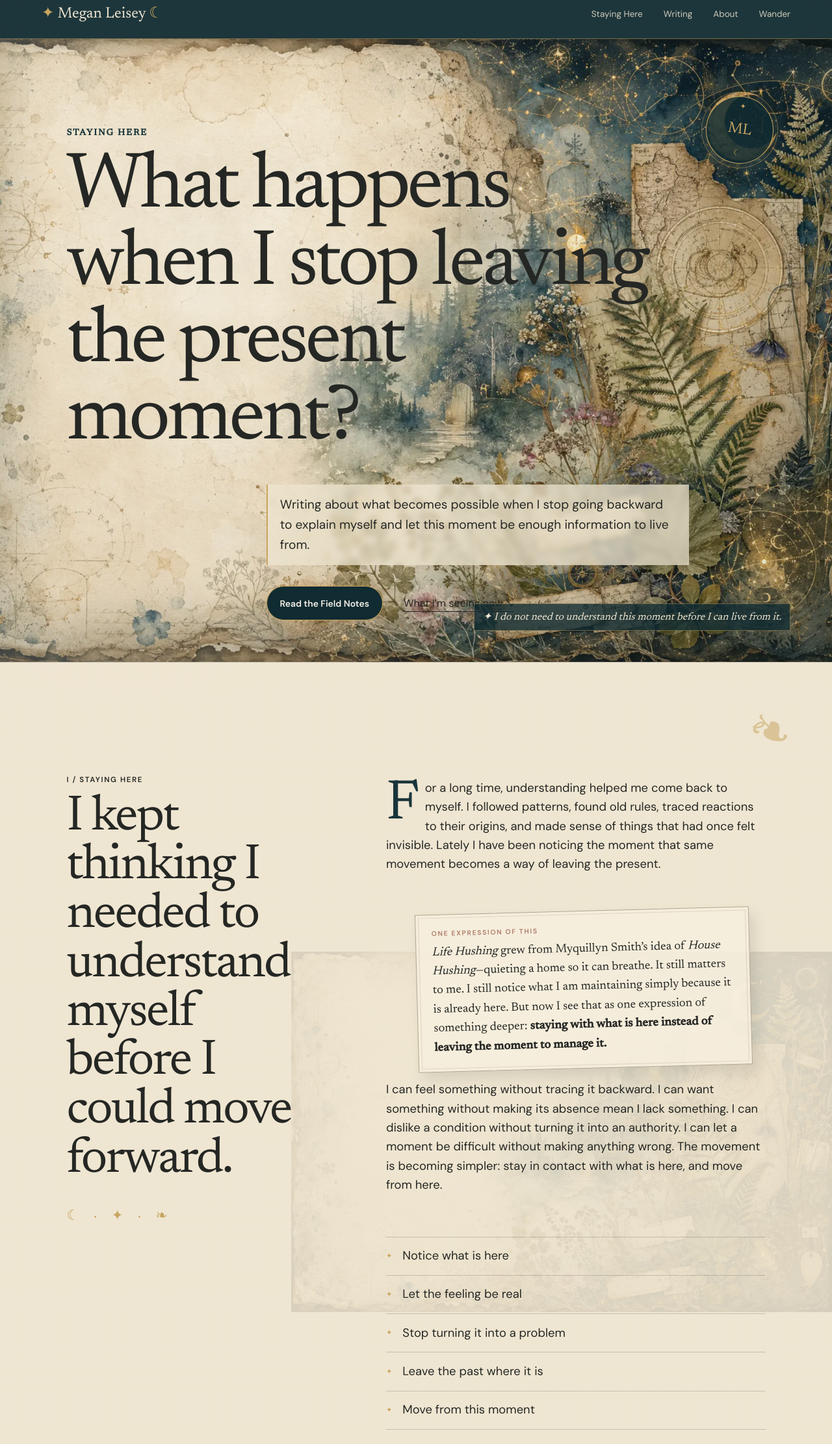
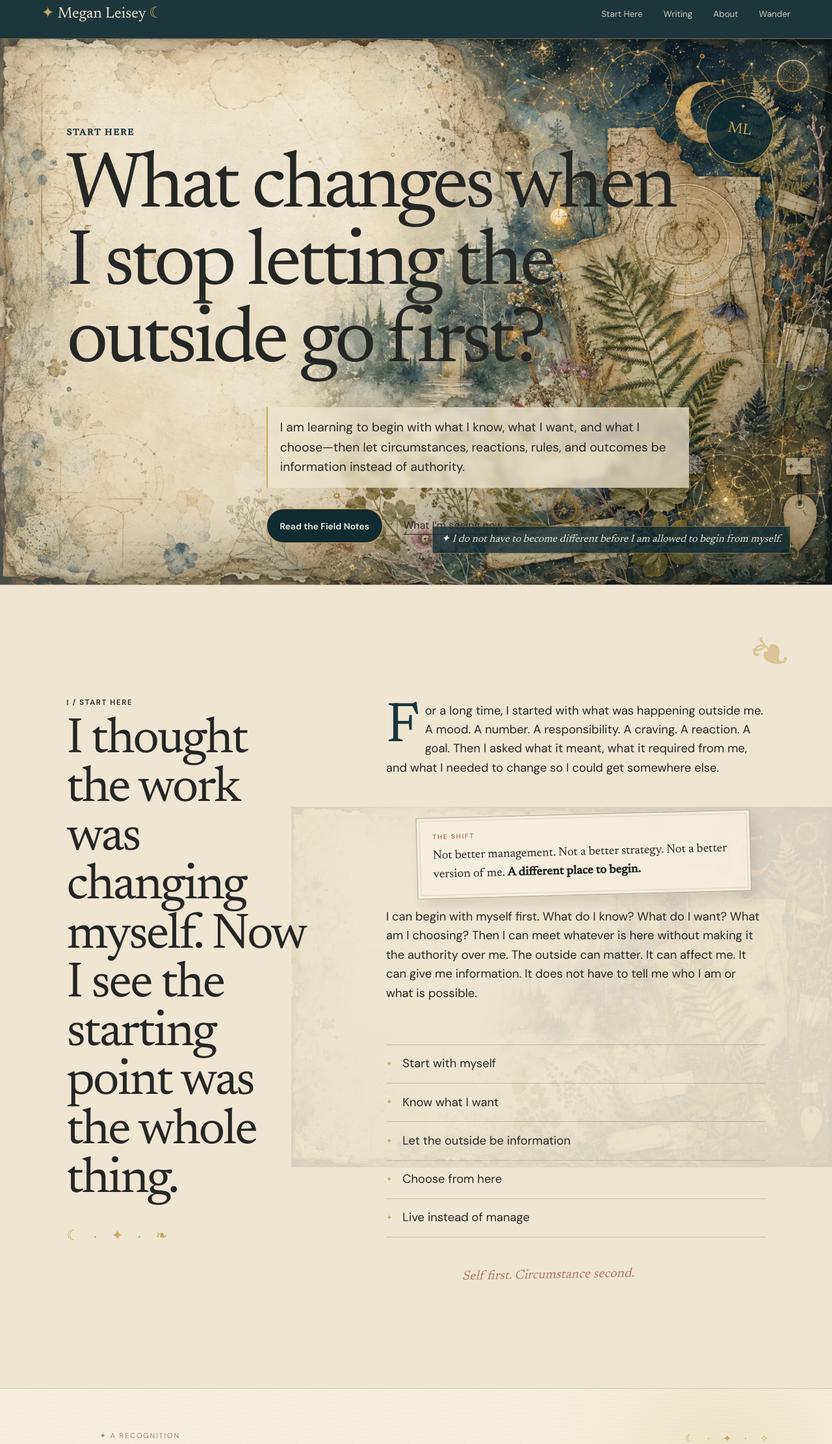
Before and after one commit to meganleisey/meganleisey, a plain HTML site: page index.html in a window 1280 px wide. Shown: the part 16-2239 px from the top of the page at 65% size. Drawn offline with Linux system fonts and the light colour scheme.

Commit message:
Update homepage to reflect source-first perspective

```diff
--- a/index.html
+++ b/index.html
@@ -3,9 +3,9 @@
 <head>
   <meta charset="utf-8">
   <meta name="viewport" content="width=device-width, initial-scale=1">
-  <meta name="description" content="Writing by Megan Leisey about staying with what is here, moving from the present, and letting understanding stop being a requirement for living.">
+  <meta name="description" content="Writing by Megan Leisey about starting from yourself, letting the outside be information rather than authority, and living from what is already true here.">
   <meta name="theme-color" content="#19353b">
-  <title>Megan Leisey — Staying Here</title>
+  <title>Megan Leisey — Start Here</title>
   <link rel="preconnect" href="https://fonts.googleapis.com">
   <link rel="preconnect" href="https://fonts.gstatic.com" crossorigin>
   <link href="https://fonts.googleapis.com/css2?family=DM+Sans:wght@400;500;600&family=Newsreader:opsz,wght@6..72,400;6..72,500&display=swap" rel="stylesheet">
@@ -16,7 +16,7 @@
   <header class="site-header">
     <a class="name" href="#top"><span aria-hidden="true">✦</span> Megan Leisey <span aria-hidden="true">☾</span></a>
     <nav aria-label="Primary navigation">
-      <a href="#staying-here">Staying Here</a>
+      <a href="#start-here">Start Here</a>
       <a href="#writing">Writing</a>
       <a href="#about">About</a>
       <a href="#explore">Wander</a>
@@ -27,41 +27,41 @@
     <section class="hero enchanted-hero">
       <div class="hero-vignette" aria-hidden="true"></div>
       <div class="archive-seal" aria-hidden="true"><span>✦</span><b>ML</b><span>☾</span></div>
-      <p class="eyebrow">Staying Here</p>
-      <h1>What happens when I stop leaving the present moment?</h1>
-      <p class="hero-copy">Writing about what becomes possible when I stop going backward to explain myself and let this moment be enough information to live from.</p>
+      <p class="eyebrow">Start Here</p>
+      <h1>What changes when I stop letting the outside go first?</h1>
+      <p class="hero-copy">I am learning to begin with what I know, what I want, and what I choose—then let circumstances, reactions, rules, and outcomes be information instead of authority.</p>
       <div class="actions">
         <a class="button button-dark" href="#writing">Read the Field Notes</a>
-        <a class="text-link" href="#staying-here">What I’m seeing now <span aria-hidden="true">↘</span></a>
+        <a class="text-link" href="#start-here">What I’m seeing now <span aria-hidden="true">↘</span></a>
       </div>
-      <p class="margin-note"><span aria-hidden="true">✦</span> I do not need to understand this moment before I can live from it.</p>
+      <p class="margin-note"><span aria-hidden="true">✦</span> I do not have to become different before I am allowed to begin from myself.</p>
     </section>
 
-    <section class="mechanism archive-page" id="staying-here">
+    <section class="mechanism archive-page" id="start-here">
       <div>
-        <p class="section-number">I / Staying Here</p>
-        <h2>I kept thinking I needed to understand myself before I could move forward.</h2>
+        <p class="section-number">I / Start Here</p>
+        <h2>I thought the work was changing myself. Now I see the starting point was the whole thing.</h2>
         <div class="ink-mark" aria-hidden="true">☾ · ✦ · ❧</div>
       </div>
       <div class="mechanism-body">
-        <p class="dropcap">For a long time, understanding helped me come back to myself. I followed patterns, found old rules, traced reactions to their origins, and made sense of things that had once felt invisible. Lately I have been noticing the moment that same movement becomes a way of leaving the present.</p>
-        <div class="specimen-tag"><span>One expression of this</span><em>Life Hushing</em> grew from Myquillyn Smith’s idea of <em>House Hushing</em>—quieting a home so it can breathe. It still matters to me. I still notice what I am maintaining simply because it is already here. But now I see that as one expression of something deeper: <strong>staying with what is here instead of leaving the moment to manage it.</strong></div>
-        <p>I can feel something without tracing it backward. I can want something without making its absence mean I lack something. I can dislike a condition without turning it into an authority. I can let a moment be difficult without making anything wrong. The movement is becoming simpler: stay in contact with what is here, and move from here.</p>
-        <div class="sequence" aria-label="The movement of staying here">
-          <span>Notice what is here</span>
-          <span>Let the feeling be real</span>
-          <span>Stop turning it into a problem</span>
-          <span>Leave the past where it is</span>
-          <span>Move from this moment</span>
+        <p class="dropcap">For a long time, I started with what was happening outside me. A mood. A number. A responsibility. A craving. A reaction. A goal. Then I asked what it meant, what it required from me, and what I needed to change so I could get somewhere else.</p>
+        <div class="specimen-tag"><span>The shift</span>Not better management. Not a better strategy. Not a better version of me. <strong>A different place to begin.</strong></div>
+        <p>I can begin with myself first. What do I know? What do I want? What am I choosing? Then I can meet whatever is here without making it the authority over me. The outside can matter. It can affect me. It can give me information. It does not have to tell me who I am or what is possible.</p>
+        <div class="sequence" aria-label="The movement of starting here">
+          <span>Start with myself</span>
+          <span>Know what I want</span>
+          <span>Let the outside be information</span>
+          <span>Choose from here</span>
+          <span>Live instead of manage</span>
         </div>
-        <p class="marginalia">I do not need to understand the origin of this moment in order to live from it.</p>
+        <p class="marginalia">Self first. Circumstance second.</p>
       </div>
     </section>
 
     <section class="recognition">
       <div class="brush-label">✦ A recognition</div>
-      <blockquote>“I can stay here without turning myself into something to solve.”</blockquote>
-      <p>Peace does not always come from finding the right explanation. Sometimes it comes from letting a feeling be a feeling, a preference be a preference, and a moment be a moment—without turning any of them into evidence that something is wrong.</p>
+      <blockquote>“I do not have to use my life to figure out who I am.”</blockquote>
+      <p>Something can happen without becoming a verdict. A feeling can be here without becoming a problem. Someone can react without becoming my authority. A desire can exist without turning me into a project. There is so much less to manage when I stop asking the outside to tell me where to begin.</p>
     </section>
 
     <section class="writing" id="writing">
@@ -70,12 +70,12 @@
       <p class="section-number">II / The Field Notes</p>
       <div class="writing-grid">
         <div>
-          <p class="field-kicker">Notes from the life that is here now. <span aria-hidden="true">✨</span></p>
-          <h2>This is where I write what I’m seeing.</h2>
+          <p class="field-kicker">Notes from starting before the noise. <span aria-hidden="true">✨</span></p>
+          <h2>This is where I write what becomes visible.</h2>
           <p class="ink-flourish" aria-hidden="true">❧</p>
         </div>
         <div class="writing-intro">
-          <p>These pieces may begin with a room, a feeling, motherhood, work, a book, an old rule, something I no longer want, or a moment when I notice myself reaching backward for an explanation. They do not have to resolve anything. They can simply record what becomes visible when I stay with what is here and let the next movement come from now.</p>
+          <p>These pieces may begin with money, motherhood, a room, a craving, work, a conversation, a book, or one ordinary moment when I notice I have made something outside me the starting point. I am less interested now in finding the perfect explanation. I am interested in what becomes simple when I come back before all of that.</p>
           <div id="field-notes-list" class="field-notes-preview" aria-live="polite">
             <p class="field-notes-message">Gathering the Field Notes…</p>
           </div>
@@ -89,10 +89,10 @@
       <p class="section-number">III / About</p>
       <div class="about-grid about-grid-single">
         <div class="about-copy">
-          <p class="dropcap">I’m Megan. I notice patterns easily, and for a long time I followed every thread backward until I could explain what was happening. That gave me a lot. Now I’m interested in something quieter: what happens when I no longer need an explanation before I trust what is here.</p>
-          <p>For a long time, I assumed every meaningful discovery needed to become something: content, work, an offer, a practice, a better way to live. I also assumed every difficult feeling needed to be understood. I am less interested in doing either now. I want this site to be a place where I can write from what is alive without requiring the writing—or myself—to become anything else.</p>
-          <p class="observer-note">Contact before explanation. Presence before interpretation. Move from here.</p>
-          <div class="specimen-tag"><span>Current conditions</span>Presence · contact · preference · ordinary life · moving from now</div>
+          <p class="dropcap">I’m Megan. I notice patterns easily. For a long time, that meant following every thread until I understood what was happening, then trying to use that understanding to change myself or my life.</p>
+          <p>Now I am interested in what comes before the strategy, the system, the role, the explanation, and the improvement project. I keep finding the same quiet place: I am already here. I can know what I want before the world tells me what anything means. I can let other people be themselves without making their experience my instruction. I can let my own life be lived instead of constantly managed.</p>
+          <p class="observer-note">Start with myself. Let the rest come second.</p>
+          <div class="specimen-tag"><span>Current conditions</span>Self first · desire · choice · ordinary life · less management · more living</div>
         </div>
       </div>
     </section>
@@ -104,7 +104,7 @@
         <h2>The page stays quiet. You can still write back.</h2>
         <div>
           <p>I do not want a public comment section here. I like that this space stays mine—without reactions, debates, or other voices collecting underneath the writing.</p>
-          <p>But I do love the possibility of correspondence. If something I write stirs something in you, you can send me a private note. No public performance. Just one person writing back to another.</p>
+          <p>But I do love correspondence. If something I write opens something in you, you can send me a private note. No performance. No need to agree. Just one person writing back to another.</p>
           <div class="no-pressure-note">
             <span aria-hidden="true">✦</span>
             <p><strong>You do not need to have a polished response.</strong> A thought, a recognition, a question, or simply “this stayed with me” is enough.</p>
@@ -123,7 +123,7 @@
         <a class="card cabinet-card" href="#writing">
           <span>The living record</span>
           <h3>Field Notes</h3>
-          <p>Essays, fragments, recognitions, and notes from learning to stay with what is here.</p>
+          <p>Essays, fragments, recognitions, and notes from beginning with myself first.</p>
           <b aria-hidden="true">→</b>
         </a>
         <div class="card cabinet-card reading-card">
@@ -148,7 +148,7 @@
 
   <footer>
     <p><span aria-hidden="true">✦</span> Megan Leisey</p>
-    <p>I can move from here.</p>
+    <p>Self first. Circumstance second.</p>
     <div class="footer-links"><a href="/privacy">Privacy</a><a href="#top">Return to the top ↑</a></div>
   </footer>
 </body>
```
